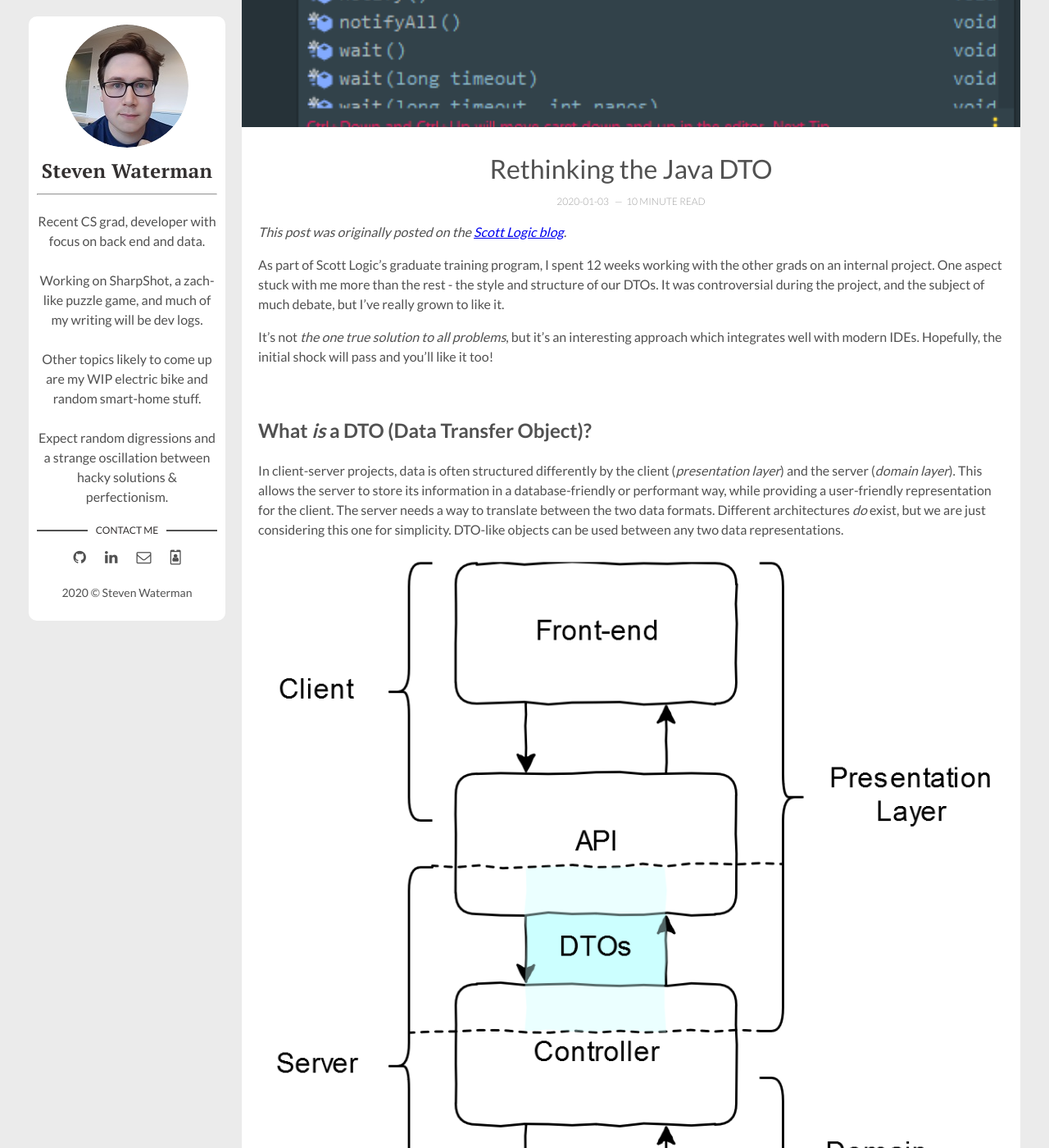
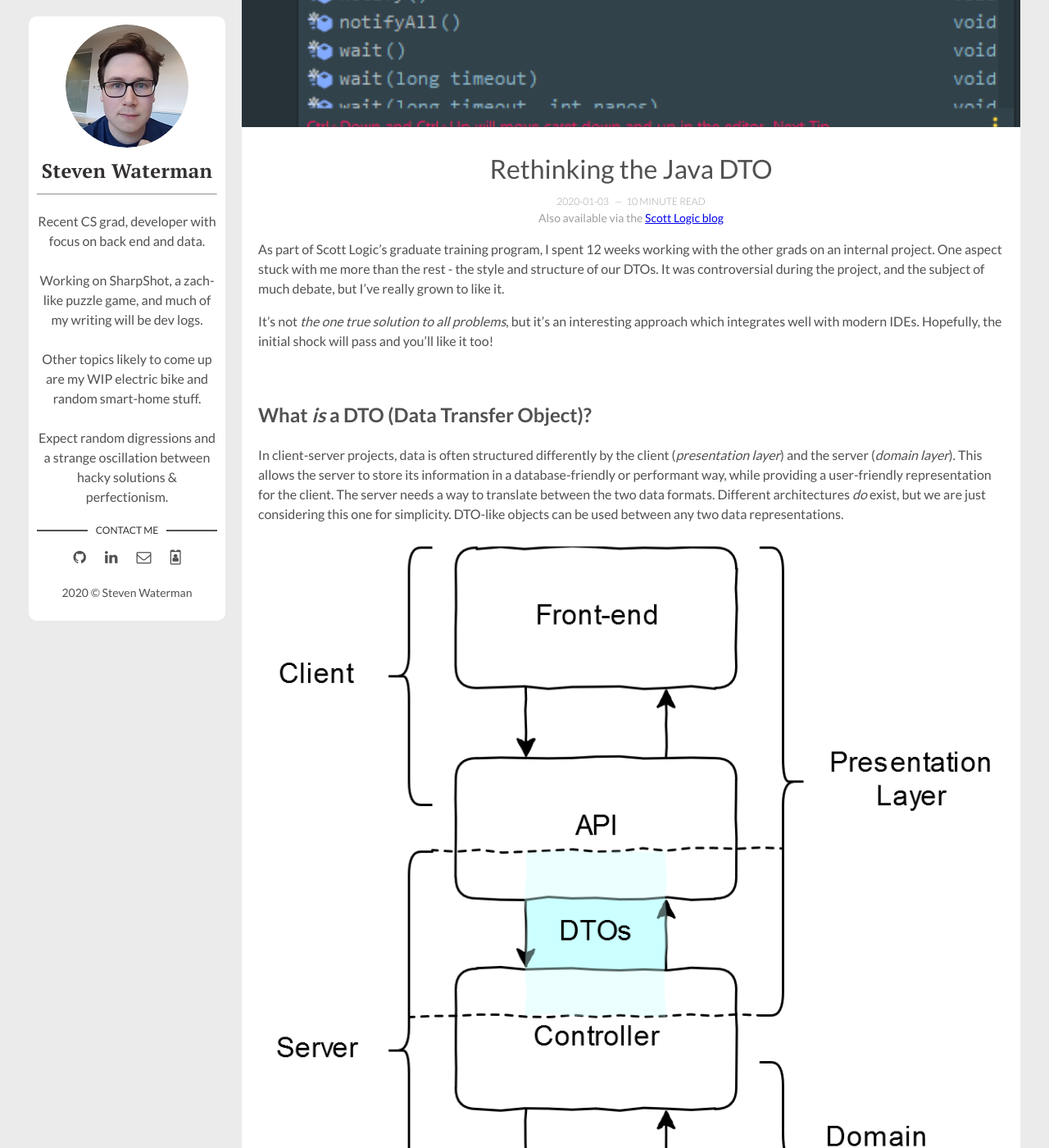
Before and after one commit to stevenwaterman/stevenwaterman.github.io, a Jekyll site: the page built from _posts/2020-01-03-rethinking-the-java-dto.markdown, in a window 1280 px wide and 1400 px high, scrolled down 365 px. Shown: the whole window at 82% size. Built offline with Jekyll 4.4.1, drawn with Linux system fonts in a browser that asks for light colours.

Commit message:
move 'originally posted' section into layout

```diff
--- a/_layouts/post.html
+++ b/_layouts/post.html
@@ -18,9 +18,14 @@ layout: main
       <header class="header-page">
         <h1 class="page-title">{{page.title}}</h1>
         <div class="page-date">
-		<span class="post-date">{{page.date | date: '%Y-%m-%d'}}&nbsp;&nbsp;&nbsp;—&nbsp;</span>
-		<span class="post-words">{{content | number_of_words | plus: 250 | divided_by: 250 | append: " minute read"}}</span>
-		</div>
+          <span class="post-date">{{page.date | date: '%Y-%m-%d'}}&nbsp;&nbsp;&nbsp;—&nbsp;</span>
+          <span class="post-words">{{content | number_of_words | plus: 250 | divided_by: 250 | append: " minute read"}}</span>
+        </div>
+        {% if page.original %}
+          <div class="page-original">
+            Also available via the <a href="{{page.original}}">Scott Logic blog</a>
+          </div>
+        {% endif %}
       </header>
       {{content | markdownify}}
       <div class="page-footer">
--- a/_posts/2020-01-03-rethinking-the-java-dto.markdown
+++ b/_posts/2020-01-03-rethinking-the-java-dto.markdown
@@ -5,10 +5,8 @@ date: 2020-01-03 11:00:00 +0000
 description: "DTOs help translate data between server and client. By going back to first principles, how can we utilise static type-checking and integration with modern IDEs to write a better DTO?"
 tags: ["java", "dto", "single-method-interface", "software-engineering"]
 img: posts/20200103/documentation.png
+original: "https://blog.scottlogic.com/2020/01/03/rethinking-the-java-dto.html"
 ---
-
-*This post was originally posted on the [Scott Logic blog](https://blog.scottlogic.com/2020/01/03/rethinking-the-java-dto.html).*
-
 As part of Scott Logic's graduate training program, I spent 12 weeks working with the other grads on an internal
 project.
 One aspect stuck with me more than the rest - the style and structure of our DTOs.
--- a/assets/css/main.css
+++ b/assets/css/main.css
@@ -944,6 +944,10 @@ a.newer-posts:hover {
     font-weight: 300;
     font-size: 12px;
     text-transform: uppercase; }
+  .header-page .page-original {
+    color: #a0a0a0;
+    font-weight: 400;
+    font-size: 14px; }
 
 .page-cover-image {
   position: relative;
--- a/assets/css/scss/parts/_post-page.scss
+++ b/assets/css/scss/parts/_post-page.scss
@@ -15,6 +15,11 @@
     font-weight: 300;
     font-size: 12px;
     text-transform: uppercase;
+  }
+  .page-original {
+    color: $dark-gray;
+    font-weight: 400;
+    font-size: 14px;
   }
 }
 
```
Also changed, not shown: 1 other file.
